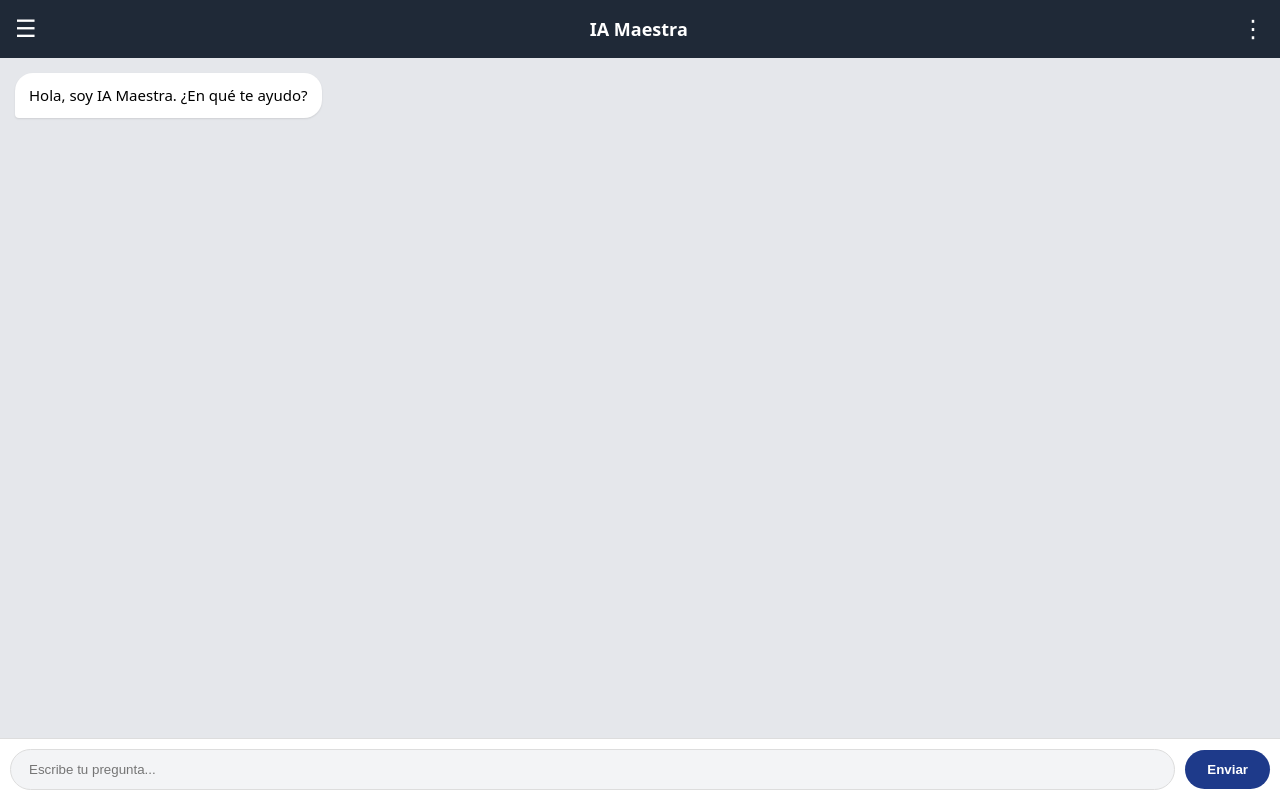
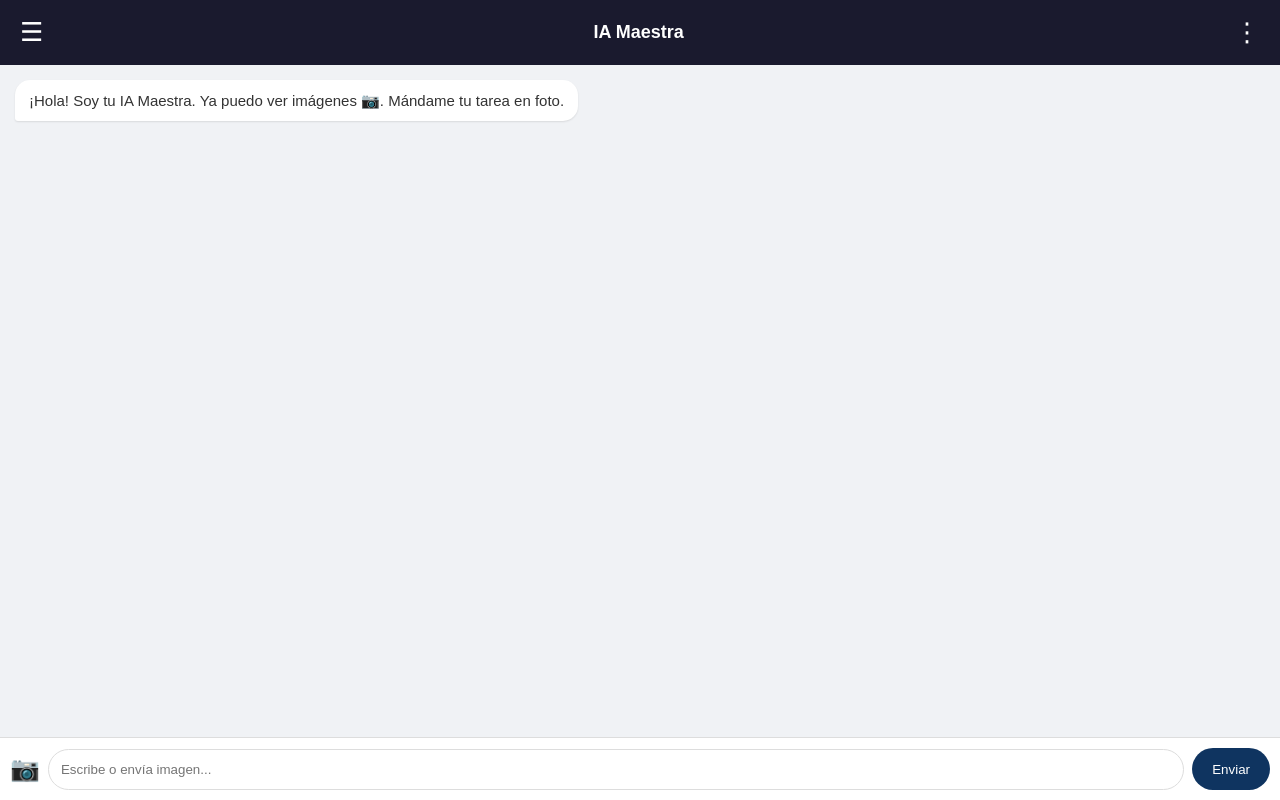
Before and after one commit to ramirezrosariojuancarlos-coder/IA-, a Flask app: page / in a window 1280 px wide. Run offline with Flask 3, Linux system fonts and the light colour scheme.

Commit message:
Actualizar index.html

```diff
--- a/templates/index.html
+++ b/templates/index.html
@@ -1,3 +1,4 @@
+
 <!DOCTYPE html>
 <html lang="es">
 <head>
@@ -5,92 +6,167 @@
 <meta name="viewport" content="width=device-width, initial-scale=1.0">
 <title>IA Maestra</title>
 <link rel="manifest" href="/manifest.json">
+<meta name="theme-color" content="#1a1a2e">
+<link href="https://fonts.googleapis.com/icon?family=Material+Icons" rel="stylesheet">
 <style>
-*{margin:0;padding:0;box-sizing:border-box}
-body{font-family:system-ui, sans-serif; background:#e5e7eb; height:100vh; display:flex; flex-direction:column;}
-header{background:#1f2937; color:white; padding:15px 15px; display:flex; align-items:center; justify-content:space-between;}
-header h1{font-size:18px; font-weight:600;}
-.menu-btn{font-size:24px; background:none; border:none; color:white; cursor:pointer;}
-#chat{flex:1; overflow-y:auto; padding:15px; display:flex; flex-direction:column; gap:12px;}
-.msg{max-width:85%; padding:12px 14px; border-radius:18px; font-size:15px; line-height:1.4;}
-.bot{background:white; align-self:flex-start; border-bottom-left-radius:4px; box-shadow:0 1px 2px rgba(0,0,0,0.1);}
-.user{background:#1e3a8a; color:white; align-self:flex-end; border-bottom-right-radius:4px;}
-.input-area{background:white; padding:10px; display:flex; gap:10px; border-top:1px solid #ddd; align-items:center;}
-.input-area input{flex:1; padding:12px 18px; border-radius:25px; border:1px solid #ddd; background:#f3f4f6; outline:none;}
-.input-area button{background:#1e3a8a; color:white; border:none; padding:12px 22px; border-radius:25px; font-weight:600; cursor:pointer;}
-/* Menu lateral */
-#sideMenu{position:fixed; top:0; left:-260px; width:260px; height:100%; background:#111827; color:white; z-index:999; transition:0.3s; padding:20px;}
-#sideMenu.open{left:0;}
-#sideMenu a{color:#d1d5db; text-decoration:none; display:block; padding:12px 0; border-bottom:1px solid #222;}
-#overlay{display:none; position:fixed; top:0; left:0; width:100%; height:100%; background:rgba(0,0,0,0.5); z-index:998;}
+    * { margin:0; padding:0; box-sizing:border-box; }
+  body { font-family: Arial, sans-serif; background:#f0f2f5; height:100vh; display:flex; flex-direction:column; }
+ .topbar { display:flex; justify-content:space-between; align-items:center; padding:12px 15px; background:#1a1a2e; color:white; z-index:10; }
+  #menu-btn, #dots-btn { font-size:26px; background:none; border:none; color:white; cursor:pointer; padding:5px; }
+ .topbar h1 { font-size:18px; }
+ .side-menu { position:fixed; top:0; left:-280px; width:260px; height:100%; background:#16213e; padding-top:70px; transition:0.3s ease; z-index:1001; display:flex; flex-direction:column; }
+ .side-menu.open { left:0; }
+ .side-menu a { display:flex; align-items:center; gap:14px; padding:16px 20px; color:#ddd; text-decoration:none; border-bottom:1px solid #2a2a4a; }
+ .side-menu a:hover { background:#1a1a2e; color:white; }
+ .material-icons { font-size:22px; }
+ .dots-menu { position:fixed; top:50px; right:10px; width:200px; background:white; border-radius:10px; box-shadow:0 4px 15px rgba(0,0,0,0.2); display:none; flex-direction:column; z-index:1002; overflow:hidden; }
+ .dots-menu.open { display:flex; }
+ .dots-menu a { display:flex; align-items:center; gap:10px; padding:12px 15px; color:#333; text-decoration:none; font-size:14px; }
+  #overlay { display:none; position:fixed; top:0; left:0; width:100%; height:100%; background:rgba(0,0,0,0.5); z-index:1000; }
+  #overlay.show { display:block; }
+  #chat-container { flex:1; overflow-y:auto; padding:15px; display:flex; flex-direction:column; gap:12px; }
+ .msg { max-width:85%; padding:10px 14px; border-radius:15px; line-height:1.4; word-wrap:break-word; font-size:15px; }
+ .user { align-self:flex-end; background:#0f3460; color:white; border-bottom-right-radius:3px; }
+ .bot { align-self:flex-start; background:white; color:#333; border-bottom-left-radius:3px; box-shadow:0 1px 2px rgba(0,0,0,0.1); }
+ .msg img { max-width:100%; border-radius:10px; margin-top:8px; }
+  #input-area { display:flex; padding:10px; background:white; border-top:1px solid #ddd; align-items:center; gap:8px; }
+  #user-input { flex:1; padding:12px; border:1px solid #ddd; border-radius:25px; outline:none; }
+  #send-btn { padding:0 20px; height:42px; border:none; background:#0f3460; color:white; border-radius:25px; cursor:pointer; }
+  #cam-btn { background:none; border:none; font-size:24px; cursor:pointer; }
+  #preview { display:none; padding:10px; background:white; border-top:1px solid #eee; align-items:center; gap:10px; }
+  #preview img { max-height:120px; border-radius:8px; }
+ .materia-btn { margin:4px; padding:8px 12px; border-radius:20px; border:1px solid #0f3460; background:white; cursor:pointer; }
 </style>
 </head>
 <body>
-<header>
-  <button class="menu-btn" onclick="toggleMenu()">☰</button>
+
+<div class="topbar">
+  <button id="menu-btn">☰</button>
   <h1>IA Maestra</h1>
-  <button class="menu-btn">⋮</button>
-</header>
-
-<div id="overlay" onclick="toggleMenu()"></div>
-<div id="sideMenu">
-  <h2 style="margin-bottom:20px;">IA Maestra</h2>
-  <a href="#" onclick="abrirAcerca()">📄 Acerca de</a>
-  <a href="#" onclick="toggleMenu()">💬 Nuevo chat</a>
-  <a href="#" style="margin-top:20px; font-size:12px; color:#6b7280;">Creado por J Carlos Double R</a>
-</div>
-
-<div id="chat">
-  <div class="msg bot">Hola, soy IA Maestra. ¿En qué te ayudo?</div>
-</div>
-
-<div class="input-area">
-  <input type="text" id="input" placeholder="Escribe tu pregunta..." onkeypress="if(event.key==='Enter') enviar()">
-  <button onclick="enviar()">Enviar</button>
-</div>
-
-<!-- MODAL ACERCA DE -->
-<div id="modalAcerca" style="display:none; position:fixed; top:0; left:0; width:100%; height:100%; background:rgba(0,0,0,0.6); z-index:1000; justify-content:center; align-items:center;">
-  <div style="background:white; padding:25px; border-radius:15px; max-width:320px; width:90%; text-align:center;">
-    <h3>IA Maestra</h3>
-    <p style="margin:10px 0; color:#555;">Versión con tiempo real</p>
-    <hr style="margin:12px 0;">
-    <p style="font-weight:bold;">Creado por<br>J Carlos Double R</p>
-    <p style="font-size:12px; color:#888; margin-top:8px;">Coyuca de Benítez, Gro.<br>2026</p>
-    <button onclick="document.getElementById('modalAcerca').style.display='none'" style="margin-top:15px; padding:8px 20px; background:#1f2937; color:white; border:none; border-radius:8px;">Cerrar</button>
+  <button id="dots-btn">⋮</button>
+  <div id="dots-menu" class="dots-menu">
+    <a href="#" onclick="copyLast(); closeDots()"><span class="material-icons">content_copy</span> Copiar respuesta</a>
+    <a href="#" onclick="shareLast(); closeDots()"><span class="material-icons">share</span> Compartir</a>
+    <a href="#" onclick="deleteLast(); closeDots()"><span class="material-icons">delete</span> Borrar último</a>
   </div>
 </div>
 
+<div id="side-menu" class="side-menu">
+  <a href="#" onclick="closeMenu(); location.reload();"><span class="material-icons">home</span> Inicio</a>
+  <a href="#" onclick="showMaterias()"><span class="material-icons">menu_book</span> Materias</a>
+  <a href="#" onclick="clearChat(); closeMenu();"><span class="material-icons">history</span> Borrar Historial</a>
+  <a href="#" onclick="showConfig()"><span class="material-icons">settings</span> Configuración</a>
+  <a href="#" onclick="showAcerca()"><span class="material-icons">info</span> Acerca de</a>
+</div>
+<div id="overlay" onclick="closeMenu(); closeDots();"></div>
+
+<div id="chat-container"></div>
+
+<div id="preview">
+  <img id="preview-img">
+  <button onclick="quitarImagen()" style="padding:6px 10px; border:none; background:#ff4444; color:white; border-radius:6px;">X Quitar</button>
+  <span style="font-size:12px; color:#666;">Imagen lista para enviar</span>
+</div>
+
+<div id="input-area">
+  <input type="file" id="file-input" accept="image/*" style="display:none">
+  <button id="cam-btn" onclick="document.getElementById('file-input').click()">📷</button>
+  <input type="text" id="user-input" placeholder="Escribe o envía imagen...">
+  <button id="send-btn">Enviar</button>
+</div>
+
 <script>
-let historial = [];
-function toggleMenu(){
-  document.getElementById('sideMenu').classList.toggle('open');
-  document.getElementById('overlay').style.display = document.getElementById('sideMenu').classList.contains('open') ? 'block' : 'none';
+const menuBtn = document.getElementById('menu-btn');
+const sideMenu = document.getElementById('side-menu');
+const overlay = document.getElementById('overlay');
+const dotsBtn = document.getElementById('dots-btn');
+const dotsMenu = document.getElementById('dots-menu');
+const chatContainer = document.getElementById('chat-container');
+const userInput = document.getElementById('user-input');
+const sendBtn = document.getElementById('send-btn');
+const fileInput = document.getElementById('file-input');
+
+let historial = JSON.parse(localStorage.getItem("memoria_ia") || "[]");
+let imagenBase64 = null;
+
+function pintarChat(){
+  chatContainer.innerHTML = "";
+  if(historial.length === 0){
+    chatContainer.innerHTML = '<div class="msg bot">¡Hola! Soy tu IA Maestra. Ya puedo ver imágenes 📷. Mándame tu tarea en foto.</div>';
+  } else {
+    historial.forEach(m => {
+      const div = document.createElement("div");
+      div.className = "msg " + (m.role === "user"? "user" : "bot");
+      div.textContent = m.content;
+      chatContainer.appendChild(div);
+    });
+  }
+  chatContainer.scrollTop = chatContainer.scrollHeight;
 }
-function abrirAcerca(){
-  toggleMenu();
-  document.getElementById('modalAcerca').style.display='flex';
+pintarChat();
+
+fileInput.onchange = (e) => {
+  const file = e.target.files[0];
+  if(!file) return;
+  const reader = new FileReader();
+  reader.onload = (ev) => {
+    imagenBase64 = ev.target.result;
+    document.getElementById('preview-img').src = imagenBase64;
+    document.getElementById('preview').style.display = 'flex';
+  };
+  reader.readAsDataURL(file);
 }
-async function enviar(){
-  let input = document.getElementById('input');
-  let texto = input.value.trim();
-  if(!texto) return;
-  let chat = document.getElementById('chat');
-  chat.innerHTML += `<div class="msg user">${texto}</div>`;
-  input.value = '';
-  chat.scrollTop = chat.scrollHeight;
-  historial.push({role:"user", content:texto});
-  let div = document.createElement('div');
-  div.className='msg bot';
-  div.textContent='Pensando...';
-  chat.appendChild(div);
-  chat.scrollTop = chat.scrollHeight;
-  let res = await fetch('/chat',{method:'POST', headers:{'Content-Type':'application/json'}, body:JSON.stringify({message:texto, history:historial})});
-  let data = await res.json();
-  div.textContent = data.reply;
-  historial.push({role:"assistant", content:data.reply});
-  chat.scrollTop = chat.scrollHeight;
+function quitarImagen(){ imagenBase64 = null; document.getElementById('preview').style.display='none'; fileInput.value=''; }
+
+menuBtn.onclick = () => { sideMenu.classList.add('open'); overlay.classList.add('show'); }
+function closeMenu() { sideMenu.classList.remove('open'); overlay.classList.remove('show'); }
+function clearChat() { if(confirm("¿Borrar toda la memoria?")){ historial = []; localStorage.removeItem("memoria_ia"); pintarChat(); } }
+dotsBtn.onclick = (e) => { e.stopPropagation(); dotsMenu.classList.toggle('open'); }
+function closeDots() { dotsMenu.classList.remove('open'); }
+document.addEventListener('click', () => closeDots());
+function copyLast() { const bots = historial.filter(m => m.role === 'assistant'); if(bots.length){ navigator.clipboard.writeText(bots.slice(-1)[0].content); alert('Copiado'); } }
+function deleteLast() { if(historial.length>0){ historial.pop(); historial.pop(); localStorage.setItem("memoria_ia", JSON.stringify(historial)); pintarChat(); } }
+function shareLast() { const bots = historial.filter(m => m.role === 'assistant'); if(bots.length){ const t=bots.slice(-1)[0].content; if(navigator.share) navigator.share({title:'IA Maestra', text:t}); else {navigator.clipboard.writeText(t); alert('Copiado');} } }
+function showMaterias(){ closeMenu(); const d=document.createElement("div"); d.className="msg bot"; d.innerHTML=`<b>Elige:</b><br><br><button class="materia-btn" onclick="askMateria('Matemáticas')">Matemáticas</button><button class="materia-btn" onclick="askMateria('Ciencias')">Ciencias</button><button class="materia-btn" onclick="askMateria('Español')">Español</button><button class="materia-btn" onclick="askMateria('Historia')">Historia</button><button class="materia-btn" onclick="askMateria('Inglés')">Inglés</button>`; chatContainer.appendChild(d); }
+function askMateria(m){ userInput.value=`Quiero aprender sobre ${m}`; sendMessage(); }
+function showConfig(){ closeMenu(); const d=document.createElement("div"); d.className="msg bot"; d.innerHTML=`<b>Configuración</b><br><button class="materia-btn" onclick="document.body.style.filter=document.body.style.filter?'':'invert(1)'">🌙 Modo oscuro</button>`; chatContainer.appendChild(d); }
+function showAcerca(){ closeMenu(); const d=document.createElement("div"); d.className="msg bot"; d.innerHTML=`<b>IA Maestra - v2.0 con Visión</b><br><br>Creado por <b>J Carlos Double R</b><br>Coyuca de Benítez, Gro. 2026<br><br>Lee imágenes, links, dólar real y Latinus.`; chatContainer.appendChild(d); chatContainer.scrollTop=chatContainer.scrollHeight; }
+
+async function sendMessage() {
+  const text = userInput.value.trim();
+  if (!text &&!imagenBase64) return;
+
+  let html = text;
+  if(imagenBase64) html += `<br><img src="${imagenBase64}">`;
+  const divUser = document.createElement("div"); divUser.className = "msg user"; divUser.innerHTML = html || "📷 Imagen";
+  chatContainer.appendChild(divUser);
+
+  const msgParaBackend = text || "¿Qué ves en esta imagen? Explícalo como maestro.";
+  const imgParaBackend = imagenBase64;
+
+  userInput.value = ''; quitarImagen();
+  chatContainer.scrollTop = chatContainer.scrollHeight;
+
+  const typing = document.createElement('div'); typing.className = 'msg bot'; typing.textContent = 'Analizando...';
+  chatContainer.appendChild(typing); chatContainer.scrollTop = chatContainer.scrollHeight;
+
+  try {
+    const res = await fetch('/chat', {
+      method: 'POST',
+      headers: {'Content-Type': 'application/json'},
+      body: JSON.stringify({message: msgParaBackend, history: historial.slice(-10), image: imgParaBackend})
+    });
+    const data = await res.json();
+    typing.textContent = data.reply;
+    historial.push({role:"user", content: msgParaBackend + (imgParaBackend? " [con imagen]" : "")});
+    historial.push({role:"assistant", content: data.reply});
+    if(historial.length > 20) historial = historial.slice(-20);
+    localStorage.setItem("memoria_ia", JSON.stringify(historial));
+  } catch(e) { typing.textContent = 'Error de conexión.'; }
+  chatContainer.scrollTop = chatContainer.scrollHeight;
 }
+sendBtn.onclick = sendMessage;
+userInput.addEventListener('keypress', (e) => { if(e.key==='Enter') sendMessage(); });
 </script>
 </body>
 </html>
```
